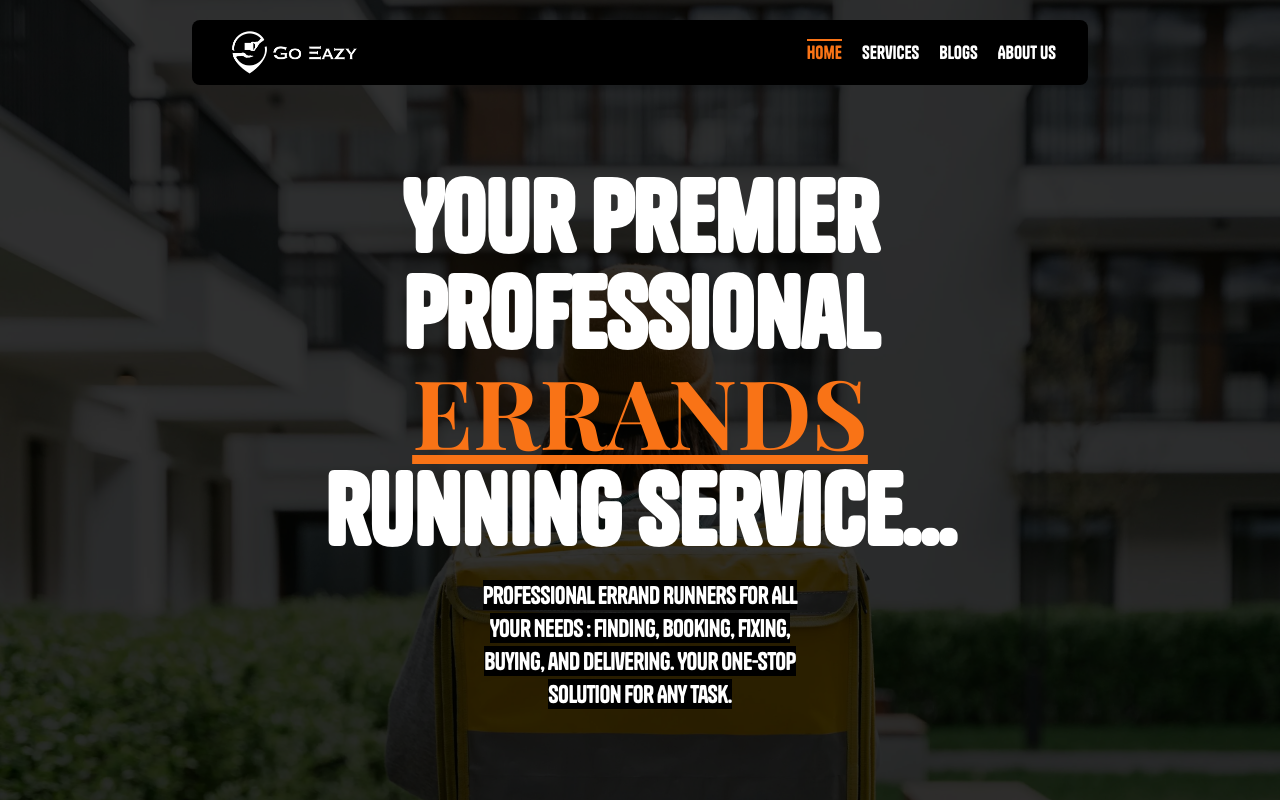
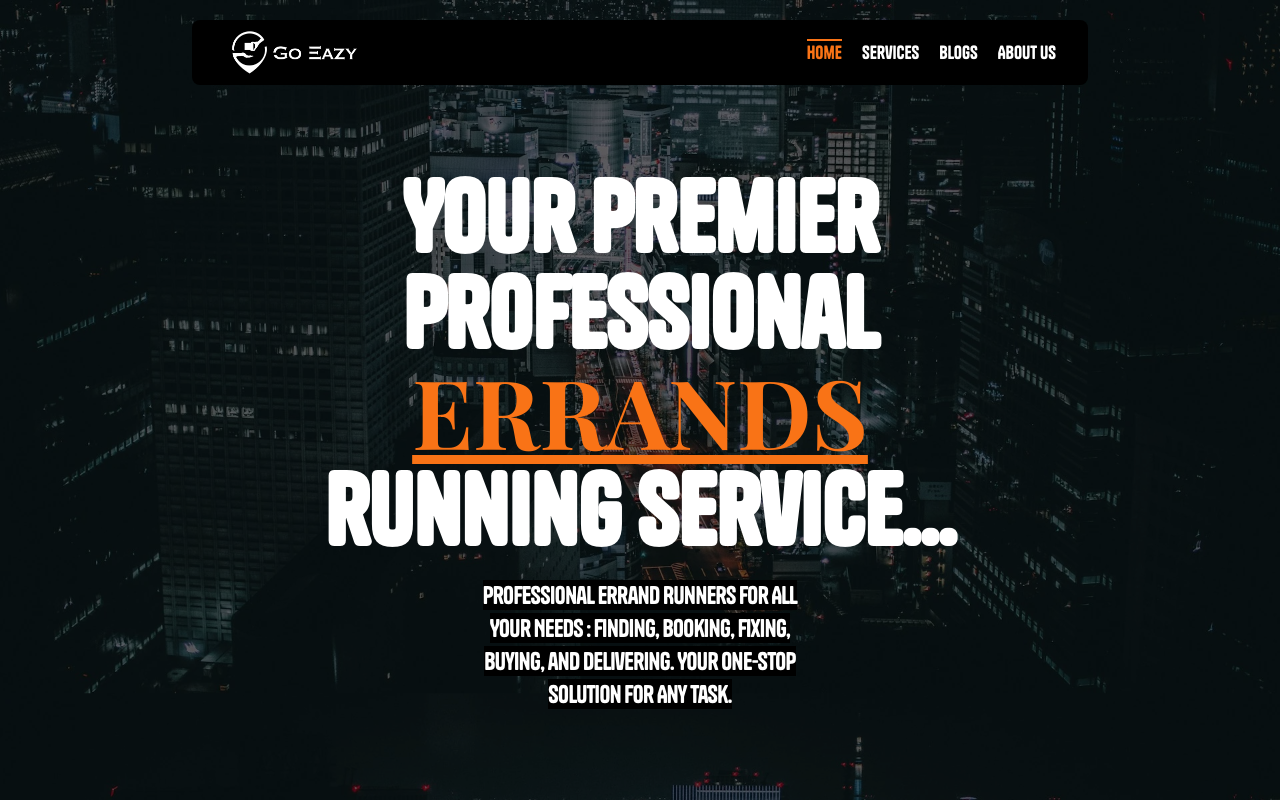
Before and after one commit to Winterson-Islary/static-site-for-fren, a React (Vite) app: page / in a window 1280 px wide. Shown: the top 802 px of the page. Built offline with nearby package versions, Linux system fonts and the light colour scheme; a web font is replaced by a local one.

Commit message:
hero-section image swap

```diff
--- a/src/components/HeroImg.tsx
+++ b/src/components/HeroImg.tsx
@@ -2,7 +2,7 @@
 	return (
 		<section
 			id="hero-img-container"
-			className=" -top-0 h-[75%] md:h-full w-full absolute bg-[url('./src/assets/hero-section.webp')] brightness-[20%] bg-cover xl:bg-[center_top_-10rem] -z-50 pointer-events-none"
+			className=" -top-0 h-[75%] md:h-full w-full absolute bg-[url('./src/assets/hero-section.webp')] brightness-[40%] bg-cover xl:bg-[center_top_-10rem] -z-50 pointer-events-none"
 		/>
 	);
 }
```
Also changed, not shown: src/assets/hero-section.webp.
